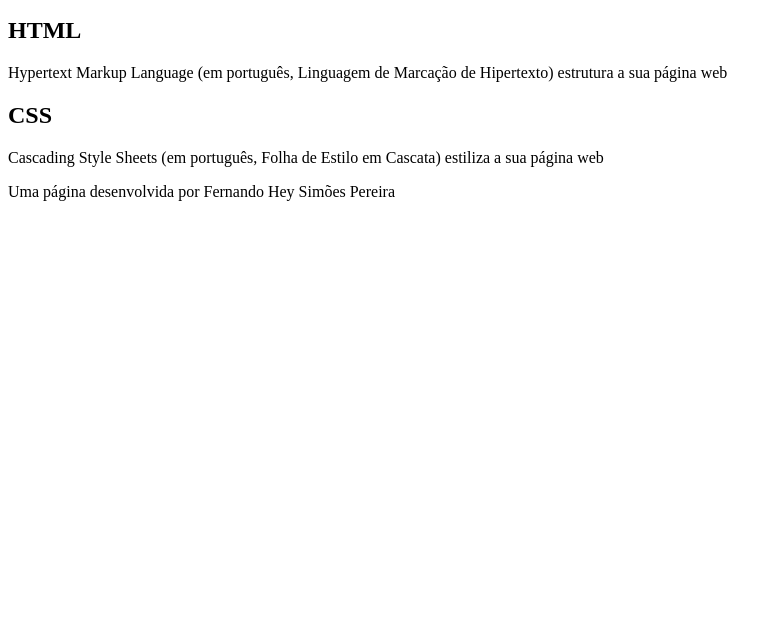
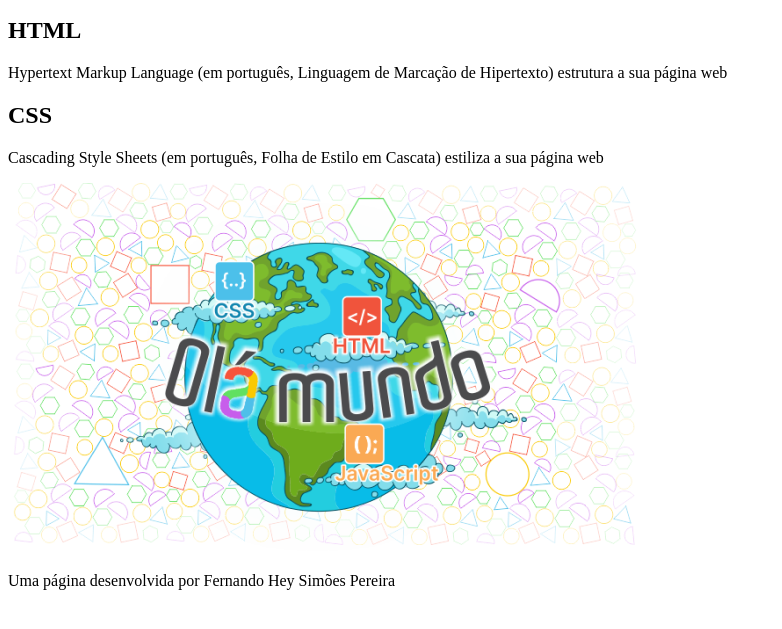
Before and after one commit to 84FernandoHSP/hello-world, a plain HTML site: page index.html in a window 1280 px wide. Shown: the part 101-730 px from the top of the page, without its empty margins (0-782 px from the left). Drawn offline with Linux system fonts and the light colour scheme.

Commit message:
Finalizando a página html

```diff
--- a/index.html
+++ b/index.html
@@ -19,6 +19,7 @@
 
         <h2>CSS</h2>
         <p>Cascading Style Sheets (em português, Folha de Estilo em Cascata) estiliza a sua página web</p>
+        <img src="imagem/Olá Mundo.png" alt="Imagem com Figuras geométricas ao fundo e uma figura do planeta Terra a frente, com a inscrição Olá Mundo em letras coloridas">
     </section>
 
     <footer>
```
Also changed, not shown: imagem/Olá Mundo.png (added).
